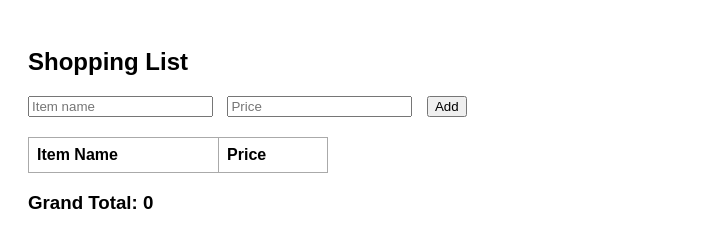
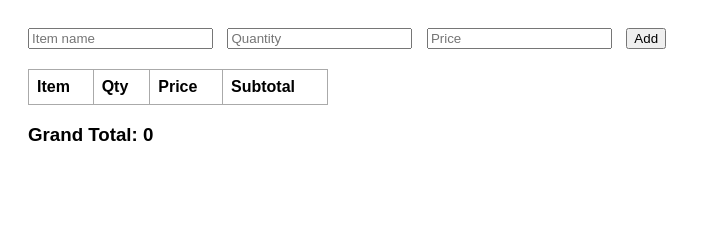
Before and after one commit to acciojob/shopping-cart-Rishabhmaru01, a website: page main.html in a window 1280 px wide. Shown: the whole page, without its empty margins (0-701 px from the left). Drawn offline with Linux system fonts and the light colour scheme.

Commit message:
created a submission

```diff
--- a/main.html
+++ b/main.html
@@ -7,21 +7,21 @@
 </head>
 
 <body>
-	<h2>Shopping List</h2>
-
 <input type="text" id="item-name-input" placeholder="Item name" aria-label="Item name">
+<input type="number" id="item-qty-input" placeholder="Quantity" aria-label="Item quantity">
 <input type="number" id="item-price-input" placeholder="Price" aria-label="Item price">
 <button id="add" role="button">Add</button>
 
 <table role="table">
   <thead>
     <tr>
-      <th>Item Name</th>
+      <th>Item</th>
+      <th>Qty</th>
       <th>Price</th>
+      <th>Subtotal</th>
     </tr>
   </thead>
   <tbody id="table-body">
-    <!-- initially empty -->
   </tbody>
 </table>
 
```
